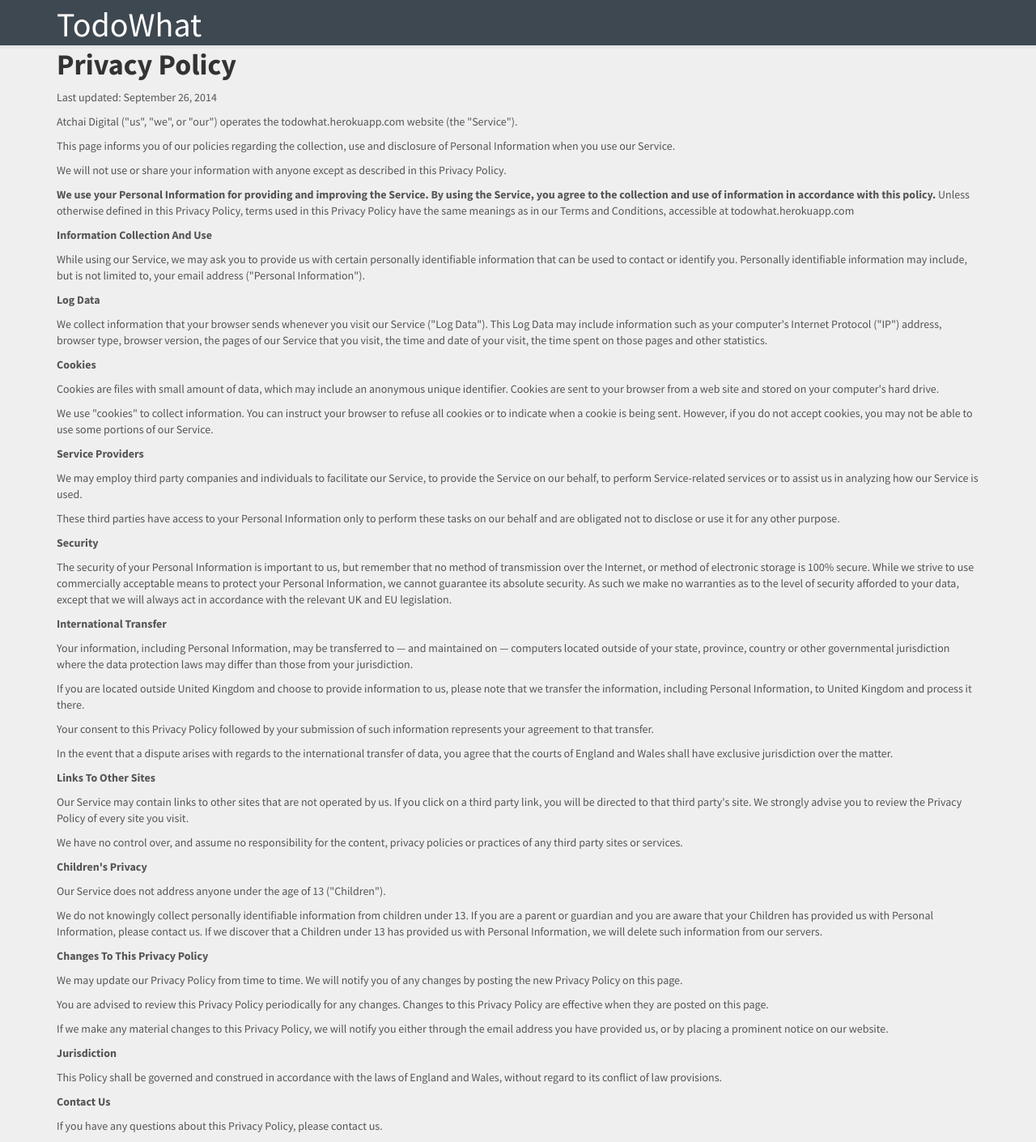
After one commit to atchai/todowhat, a Python web app: template todowhat/templates/privacy.html in a window 1280 px wide. The commit adds this page. Shown: the whole page at 81% size. Run offline with Jinja, Linux system fonts and the light colour scheme; the template is opened without the code that fills it, so the values that code supplies are empty; some libraries are stand-ins or nearby versions.

Commit message:
add privacy policy and terms

```diff
--- /dev/null
+++ b/todowhat/templates/baselegal.html
@@ -0,0 +1,43 @@
+<!--[if IE 8]>         <html class="no-js lt-ie9"> <![endif]-->
+<!--[if gt IE 8]><!-->
+<html class="no-js">
+<!--<![endif]-->
+
+<head>
+    <meta charset="utf-8">
+    <meta http-equiv="X-UA-Compatible" content="IE=edge">
+    <title>TodoWhat</title>
+    <meta name="description" content="">
+    <meta name="viewport" content="width=device-width, initial-scale=1">
+    <link href="https://netdna.bootstrapcdn.com/bootstrap/3.0.0/css/bootstrap-glyphicons.css" rel="stylesheet">
+    <link rel="stylesheet" type="text/css" href="../css/bootstrap.css">
+    <link rel="stylesheet" type="text/css" href="../css/style.css">
+    <script src="https://code.jquery.com/jquery-1.11.1.min.js"></script>
+    <script src="https://cdnjs.cloudflare.com/ajax/libs/underscore.js/1.6.0/underscore-min.js"></script>
+    <link rel="shortcut icon" href="{{ url_for('static', filename='images/favicon.ico') }}" type="image/x-icon" />
+</head>
+
+<body>
+    <nav class="navbar navbar-default navbar-fixed-top" role="navigation">
+        <div class="container">
+
+            <div class="navbar-header">
+                <button type="button" class="navbar-toggle" data-toggle="collapse" data-target="#menu-items">
+                    <span class="sr-only">Toggle navigation</span>
+                    <span class="icon-bar"></span>
+                    <span class="icon-bar"></span>
+                    <span class="icon-bar"></span>
+                </button>
+                <a href="/" class="title">TodoWhat</a>
+
+            </div>
+        </div>
+
+
+    </nav>
+    <div class="container" style="margin-top: 40px;">
+    {% block words %}{% endblock %}
+    </div>
+</body>
+
+</html>
--- a/todowhat/templates/index.html
+++ b/todowhat/templates/index.html
@@ -46,8 +46,8 @@
     </div>
     <div class="footer col-md-12">
         <a href="http://www.atchai.com">Made by Atchai</a> |
-        <a href="#">Terms</a> |
-        <a href="#">Privacy Policy</a>
+        <a href="/terms">Terms</a> |
+        <a href="/privacy">Privacy Policy</a>
     </div>
     <script src="/../bundle.js"></script>
 
--- /dev/null
+++ b/todowhat/templates/privacy.html
@@ -0,0 +1,86 @@
+{% extends "baselegal.html" %}
+
+{% block words %}
+<h1>Privacy Policy</h1>
+
+<p>Last updated: September 26, 2014</p>
+
+<p>Atchai Digital ("us", "we", or "our") operates the todowhat.herokuapp.com website (the "Service").</p>
+
+<p>This page informs you of our policies regarding the collection, use and disclosure of Personal Information when you use our Service.</p>
+
+<p>We will not use or share your information with anyone except as described in this Privacy Policy.</p>
+
+<p><strong>We use your Personal Information for providing and improving the Service. By using the Service, you agree to the collection and use of information in accordance with this policy.</strong> Unless otherwise defined in this Privacy Policy, terms used in this Privacy Policy have the same meanings as in our Terms and Conditions, accessible at todowhat.herokuapp.com</p>
+
+
+<p><strong>Information Collection And Use</strong></p>
+
+<p>While using our Service, we may ask you to provide us with certain personally identifiable information that can be used to contact or identify you. Personally identifiable information may include, but is not limited to, your email address ("Personal Information").</p>
+
+<p><strong>Log Data</strong></p>
+
+<p>We collect information that your browser sends whenever you visit our Service ("Log Data"). This Log Data may include information such as your computer's Internet Protocol ("IP") address, browser type, browser version, the pages of our Service that you visit, the time and date of your visit, the time spent on those pages and other statistics.</p>
+
+
+
+
+<p><strong>Cookies</strong></p>
+
+<p>Cookies are files with small amount of data, which may include an anonymous unique identifier. Cookies are sent to your browser from a web site and stored on your computer's hard drive.</p>
+
+<p>We use "cookies" to collect information. You can instruct your browser to refuse all cookies or to indicate when a cookie is being sent. However, if you do not accept cookies, you may not be able to use some portions of our Service.</p>
+
+
+
+<p><strong>Service Providers</strong></p>
+
+<p>We may employ third party companies and individuals to facilitate our Service, to provide the Service on our behalf, to perform Service-related services or to assist us in analyzing how our Service is used.</p>
+
+<p>These third parties have access to your Personal Information only to perform these tasks on our behalf and are obligated not to disclose or use it for any other purpose.</p>
+
+
+
+
+<p><strong>Security</strong></p>
+
+<p>The security of your Personal Information is important to us, but remember that no method of transmission over the Internet, or method of electronic storage is 100% secure. While we strive to use commercially acceptable means to protect your Personal Information, we cannot guarantee its absolute security. As such we make no warranties as to the level of security afforded to your data, except that we will always act in accordance with the relevant UK and EU legislation.</p>
+
+<p><strong>International Transfer</strong></p>
+
+<p>Your information, including Personal Information, may be transferred to — and maintained on — computers located outside of your state, province, country or other governmental jurisdiction where the data protection laws may differ than those from your jurisdiction.</p>
+
+<p>If you are located outside United Kingdom and choose to provide information to us, please note that we transfer the information, including Personal Information, to United Kingdom and process it there.</p>
+
+<p>Your consent to this Privacy Policy followed by your submission of such information represents your agreement to that transfer.</p>
+
+<p>In the event that a dispute arises with regards to the international transfer of data, you agree that the courts of England and Wales shall have exclusive jurisdiction over the matter.</p>
+
+<p><strong>Links To Other Sites</strong></p>
+
+<p>Our Service may contain links to other sites that are not operated by us. If you click on a third party link, you will be directed to that third party's site. We strongly advise you to review the Privacy Policy of every site you visit.</p>
+
+<p>We have no control over, and assume no responsibility for the content, privacy policies or practices of any third party sites or services.</p>
+
+<p><strong>Children's Privacy</strong></p>
+
+<p>Our Service does not address anyone under the age of 13 ("Children").</p>
+
+<p>We do not knowingly collect personally identifiable information from children under 13. If you are a parent or guardian and you are aware that your Children has provided us with Personal Information, please contact us. If we discover that a Children under 13 has provided us with Personal Information, we will delete such information from our servers.</p>
+
+<p><strong>Changes To This Privacy Policy</strong></p>
+
+<p>We may update our Privacy Policy from time to time. We will notify you of any changes by posting the new Privacy Policy on this page.</p>
+
+<p>You are advised to review this Privacy Policy periodically for any changes. Changes to this Privacy Policy are effective when they are posted on this page.</p>
+
+<p>If we make any material changes to this Privacy Policy, we will notify you either through the email address you have provided us, or by placing a prominent notice on our website.</p>
+
+<p><strong>Jurisdiction</strong></p>
+
+<p>This Policy shall be governed and construed in accordance with the laws of England and Wales, without regard to its conflict of law provisions.</p>
+
+<p><strong>Contact Us</strong></p>
+
+<p>If you have any questions about this Privacy Policy, please contact us.</p>
+{% endblock %}
--- a/todowhat/views/page/__init__.py
+++ b/todowhat/views/page/__init__.py
@@ -5,6 +5,7 @@ from todowhat.views.page.logout import LogoutView
 from todowhat.views.page.main import MainView
 from todowhat.views.page.register import RegisterView
 from todowhat.views.page.guest import GuestView
+from todowhat.views.page.legal import LegalView
 
 page = Blueprint('page', __name__)
 
@@ -13,3 +14,4 @@ LogoutView.register(page)
 MainView.register(page)
 RegisterView.register(page)
 GuestView.register(page)
+LegalView.register(page)
```
Also changed, not shown: todowhat/templates/terms.html (added, +81 -0 lines), todowhat/views/page/legal.py (added, +15 -0 lines).
